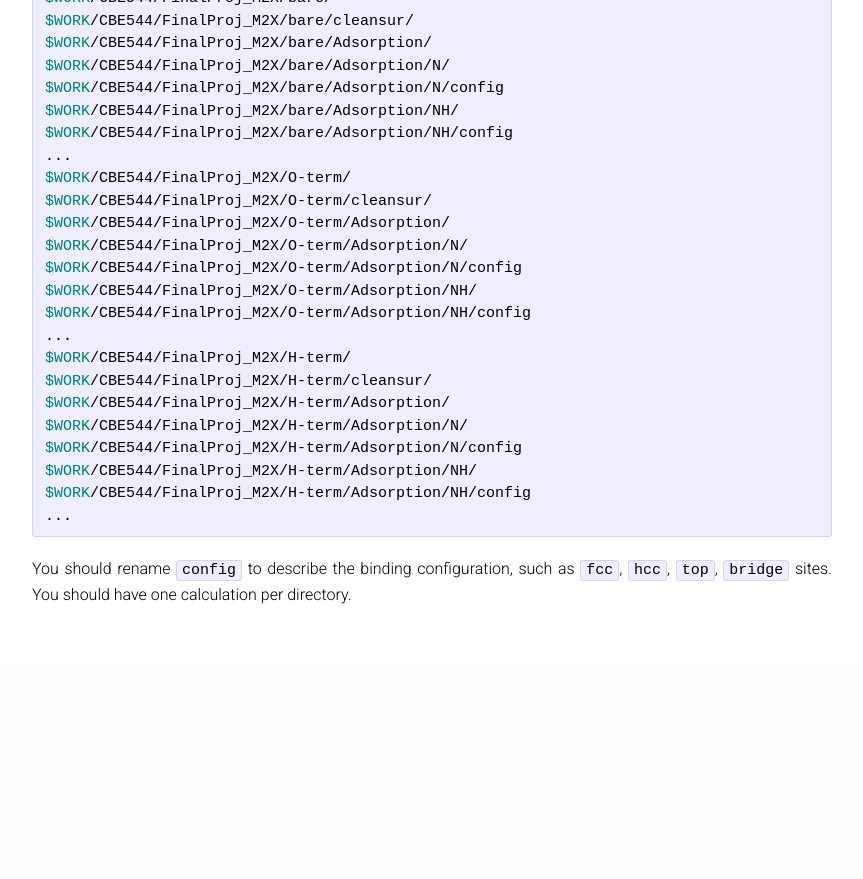
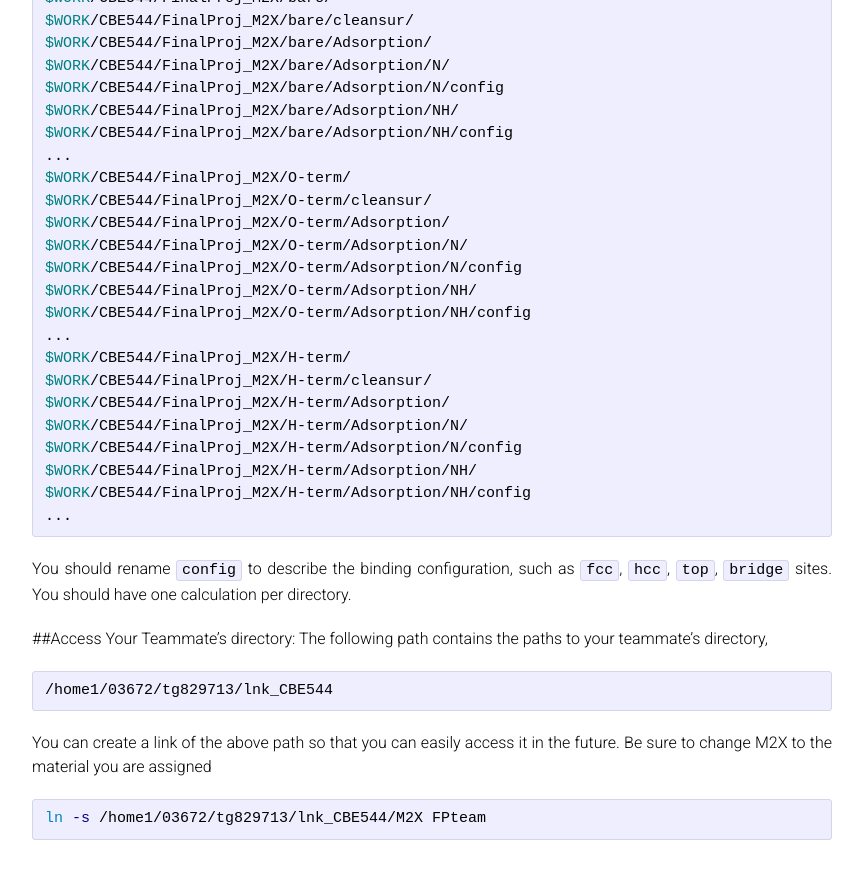
Before and after one commit to vojale/CBE544-2018.github.io, a Jekyll site: the page built from ProjectDescription.md, in a window 1280 px wide and 900 px high, scrolled down 3369 px. Shown: the top 879 px of the window, without its empty margins (208-1071 px from the left). Built offline with Jekyll 4.4.1, drawn with Linux system fonts in a browser that asks for light colours; formulas are drawn with MathJax 3; our own code applies the rules of GitHub Pages for plain Markdown files; before the commit the page ends 4036 px from its top, so only the background shows below that.

Commit message:
Update ProjectDescription.md

````diff
--- a/ProjectDescription.md
+++ b/ProjectDescription.md
@@ -129,6 +129,18 @@ $WORK/CBE544/FinalProj_M2X/H-term/Adsorption/NH/config
 
 You should rename `config` to describe the binding configuration, such as `fcc`, `hcc`, `top`, `bridge` sites. You should have one calculation per directory.
 
+##Access Your Teammate's directory:
+The following path contains the paths to your teammate's directory,
+```bash
+/home1/03672/tg829713/lnk_CBE544
+```
+
+You can create a link of the above path so that you can easily access it in the future. Be sure to change M2X to the material you are assigned
+
+```bash
+ln -s /home1/03672/tg829713/lnk_CBE544/M2X FPteam
+```
+
 
 <!--Run the following to copy all your files into the shared course directory, so your classmates may access the results.
 
````
